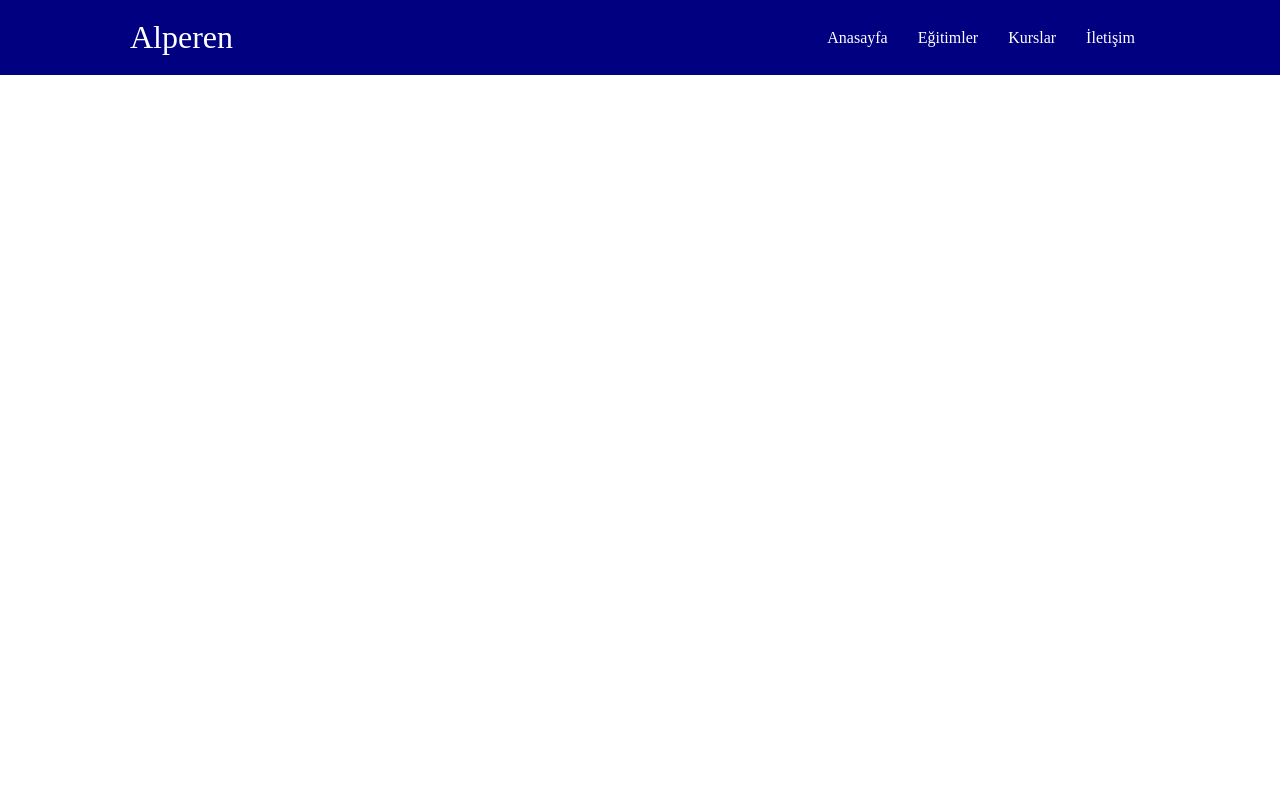
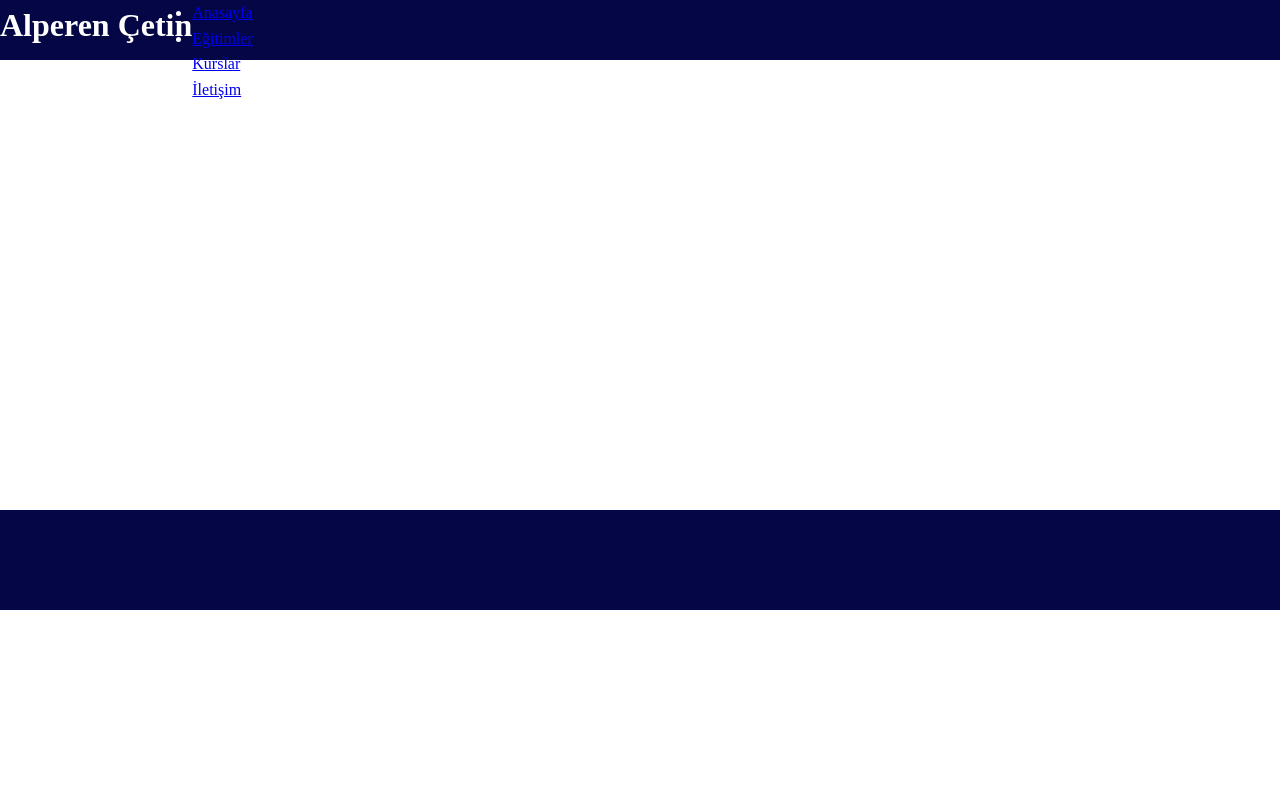
Before and after one commit to alprnctn/FeleceFW, a plain HTML site: page index.html in a window 1280 px wide. Shown: the top 800 px of the page. Drawn offline with Linux system fonts and the light colour scheme.

Commit message:
Sil baştan başlandı.

```diff
--- a/css/style.css
+++ b/css/style.css
@@ -7,69 +7,31 @@
 
 body{
     font-family: 'Times New Roman', Times, serif;
-    background-color: #fff;
-    color: #ffffff;
+    background-color: rgb(255, 255, 255);
+    color: #000;
     line-height: 1.6;
 }
 
-ul{
-    list-style-type: none;
-}
-
-a{
-    text-decoration: none;
+.menu{
+    background-color: rgb(5, 6, 70) ;
+    height: 60px;
+    display: flex;
     color: #ffffff;
 }
-
-h1,h2{
-    font-weight: 300;
-    line-height: 1.2;
-    margin: 10px 0;
+.orta{
+    background-color: rgb(255, 255, 255);
+    height: 450px;
 }
-
-p{
-    margin: 10px 0;
+.egitimler{
+    background-color: rgb(5, 6, 70);
+    height: 100px;
 }
-
-img{
-    width: 100%;
+.kurslar{
+    background-color: rgb(255, 255, 255);
+    height: 400px;
 }
-
-
-.navbar{
-    background-color: navy;
-    color: #fff;
-    height: 75px;
+.contact{
+    background-color: rgb(5, 6, 70);
+    color: rgb(255, 255, 255);
+    height: 400px;
 }
-
-.navbar .flex{
-    justify-content: space-between;
-}
-
-.navbar ul{
-    display: flex;
-}
-
-.navbar a{
-    color: #fff;
-    padding: 10px;
-    margin: 0 5px;
-}
-
-.navbar a:hover{
-    border-bottom: 2px #fff solid;
-}
-
-.container{
-    max-width: 1100px;
-    margin: 0 auto;
-    overflow: auto;
-    padding: 0 40px;
-}
-
-.flex{
-    display: flex;
-    justify-content: center;
-    align-items: center;
-    height: 100%;
-}
--- a/index.html
+++ b/index.html
@@ -7,9 +7,8 @@
     <link rel="stylesheet" href="css/style.css">
 </head>
 <body>
-    <div class="navbar">
-        <div class="container flex">
-            <h1 class="logo">Alperen</h1>
+    <div class="menu">
+        <h1>Alperen Çetin</h1>
         <nav>
             <ul>
                 <li><a href="index.html">Anasayfa</a></li>
@@ -19,7 +18,9 @@
             </ul>
         </nav>
     </div>
-    </div>
-
+    <div class="orta"></div>
+    <div class="egitimler"></div>
+    <div class="kurslar"></div>
+    <div class="contact"></div>
 </body>
 </html>
```
Also changed, not shown: 20.00.txt (added), images/2.jpg (added), images/bjk_image.webp (added). Lines whose indentation alone changed are shown as unchanged.
